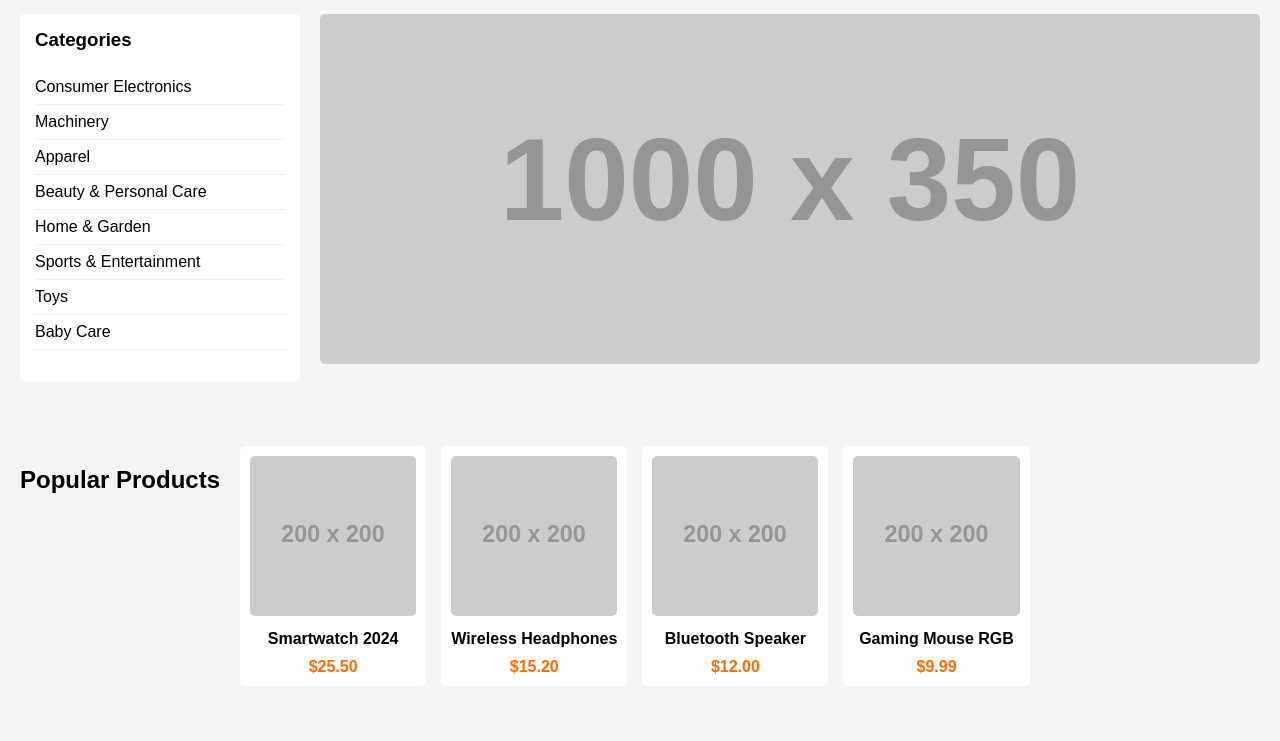
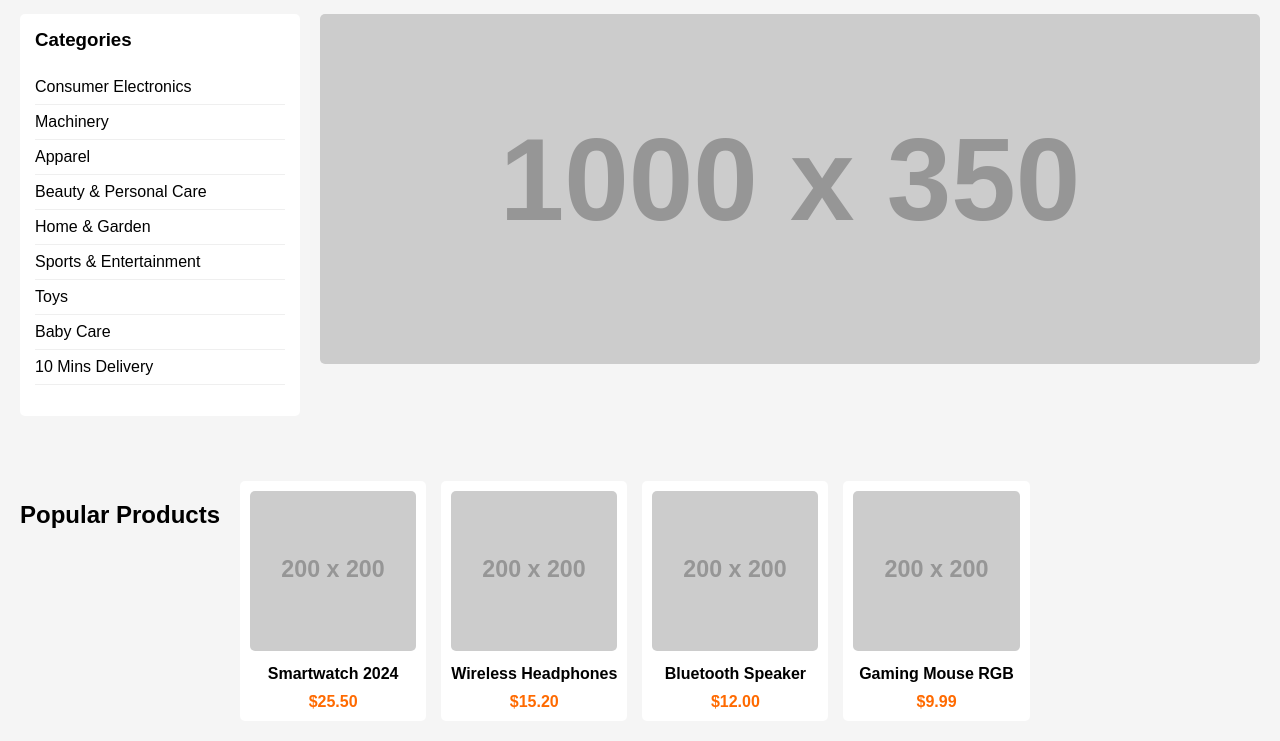
Before and after one commit to amitsalaskar-git/Alibaba, a plain HTML site: page Index.html in a window 1280 px wide. Shown: the part 65-806 px from the top of the page. Drawn offline with Linux system fonts and the light colour scheme; placeholder pictures from the web are drawn by us.

Commit message:
Added 10 Mins Delivery to Index.html

```diff
--- a/Index.html
+++ b/Index.html
@@ -154,6 +154,7 @@
                 <li>Sports & Entertainment</li>
                 <li>Toys</li>
                 <li>Baby Care</li>
+                <li>10 Mins Delivery</li>
             </ul>
         </div>
 
```
